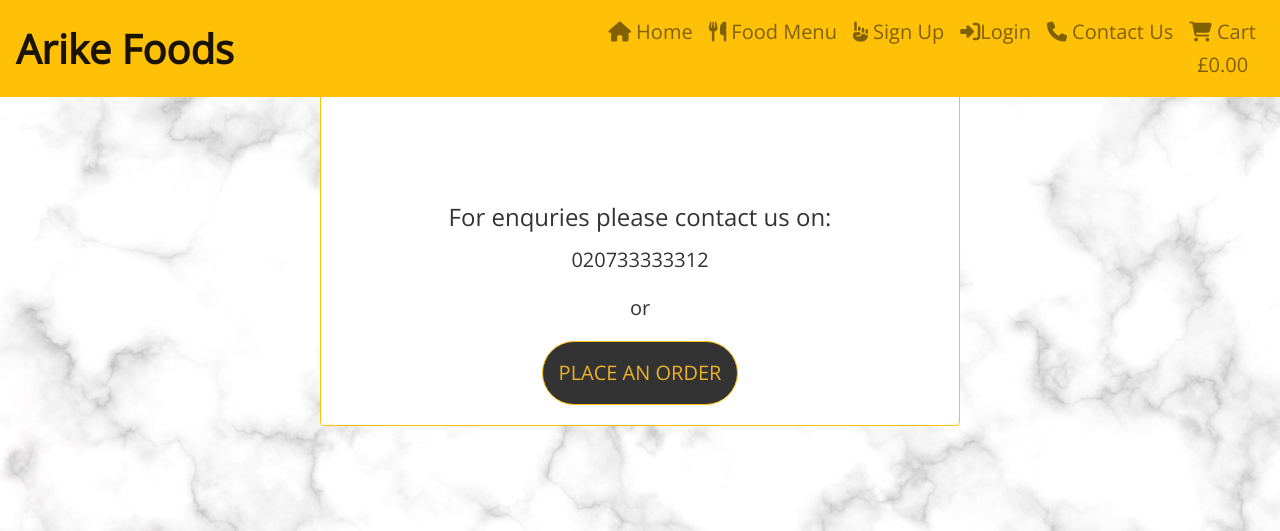
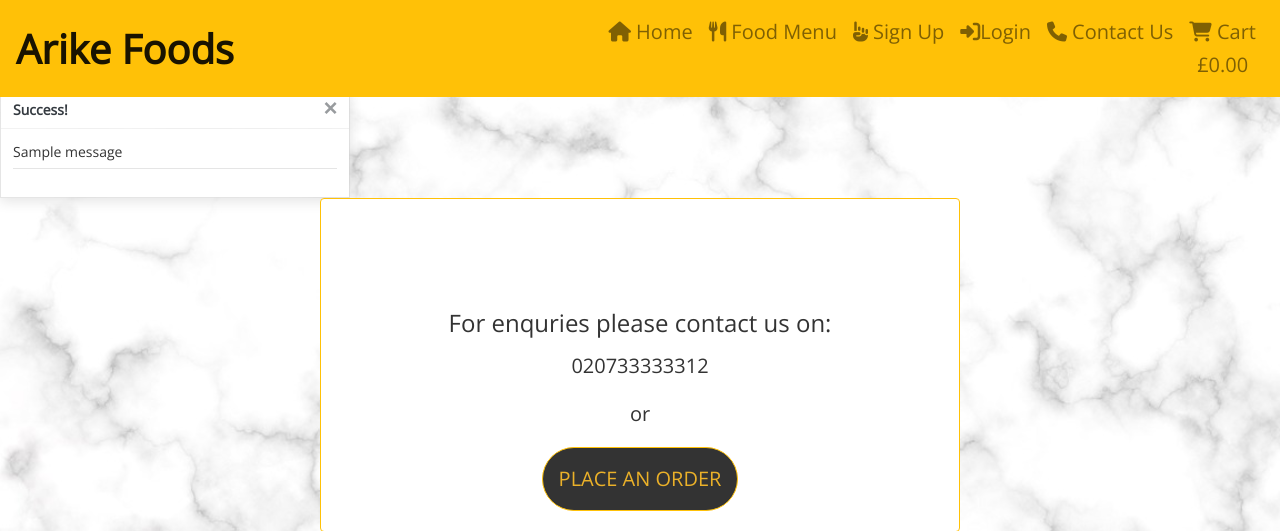
Before and after one commit to Dorcas-Amoo/ms4-project-arikefoods, a Django app: page /contact_us/ in a window 1280 px wide. Shown: the top 531 px of the page. Run offline with Django 3.2, Linux system fonts and the light colour scheme; tables that the repository leaves empty hold one stand-in row (values such as "Sample post"); one stand-in notice (Sample message) is shown; some libraries are stand-ins or nearby versions.

Commit message:
Added message to view and settings and template to base.html

```diff
--- a/arikefoods/settings.py
+++ b/arikefoods/settings.py
@@ -88,6 +88,8 @@ TEMPLATES = [
     },
 ]
 
+MESSAGE_STORAGE = 'django.contrib.messages.storage.session.SessionStorage'
+
 AUTHENTICATION_BACKENDS = [
     # Needed to login by username in Django admin, regardless of `allauth`
     'django.contrib.auth.backends.ModelBackend',
--- a/order/views.py
+++ b/order/views.py
@@ -1,4 +1,7 @@
 from django.shortcuts import render, redirect
+from django.contrib import messages
+
+from menu.models import Menu
 
 # Create your views here.
 
@@ -20,6 +23,7 @@ def add_to_cart(request, item_id):
         cart[item_id] += quantity
     else:
         cart[item_id] = quantity
+        messages.success(request, f'{menu.name} to your cart')
 
     request.session['order'] = cart
     return redirect(redirect_url)
--- a/templates/base.html
+++ b/templates/base.html
@@ -43,7 +43,12 @@
             <div id="container">
                 <div id="main">
                     {% if messages %}
-                    <div class="message-container"></div>
+                    <div class="message-container">
+                        {% for message in messages %}
+                             {% include 'includes/toasts/toast_success.html' %}
+                        {% endfor %}
+
+                    </div>
                     {% endif %}
 
                     {% block page_header %}
@@ -53,6 +58,9 @@
                     {% endblock %}
 
                     {% block postloadjs %}
+                    <script type="text/javascript">
+                        $('.toast').toast('show');
+                    </script>
                     {% endblock %}
                 </div>
             </div>
```
